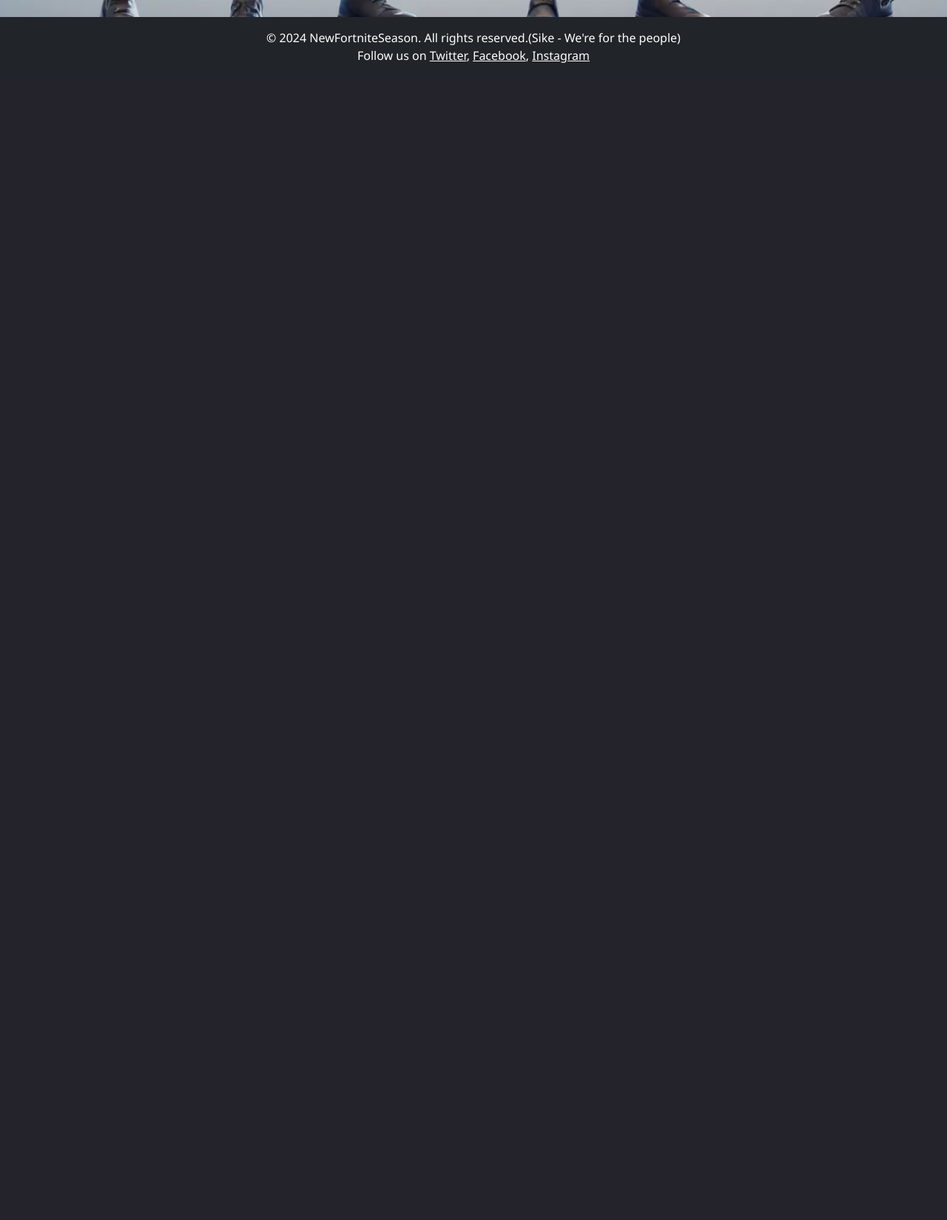
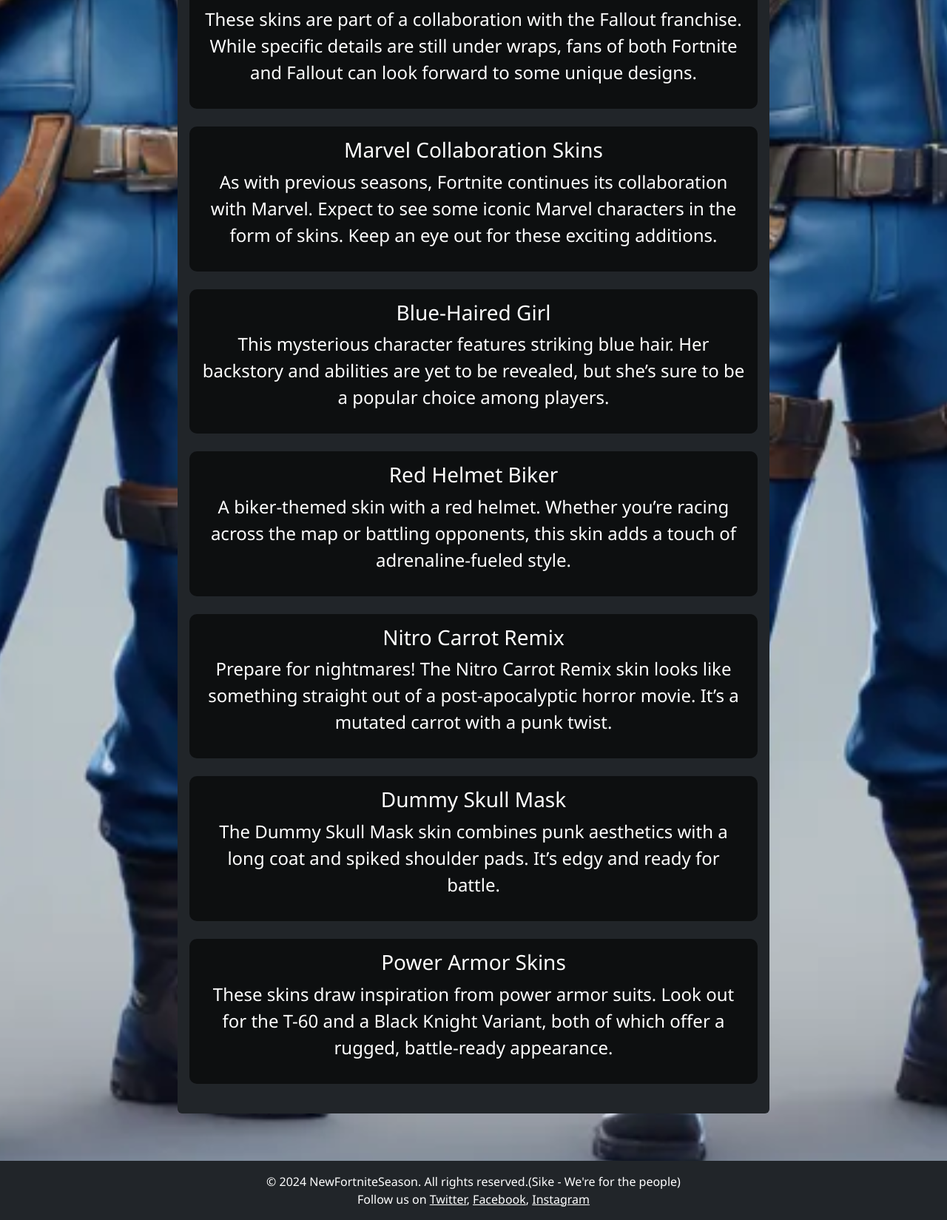
Before and after one commit to AndrewGuadi/newfortniteseason, a Flask app: page /skins in a window 1280 px wide. Shown: the part 833-2482 px from the top of the page at 74% size. Before the commit the page ends 918 px from the top, so only its background shows below. Run offline with Flask 3, Linux system fonts and the light colour scheme; some libraries are stand-ins or nearby versions.

Commit message:
updated skins

```diff
--- a/static/css/skins.css
+++ b/static/css/skins.css
@@ -16,7 +16,7 @@ body {
     text-align: center;
 }
 
-h1, h2 {
+h1, h2, h3 {
     color: white;
 }
 
@@ -33,6 +33,21 @@ h1, h2 {
     font-size: 2rem;
 }
 
+.fs-3 {
+    font-size: 1.75rem;
+}
+
 .fs-4 {
     font-size: 1.25rem;
 }
+
+.skin-list {
+    margin-top: 20px;
+}
+
+.skin-item {
+    background-color: rgba(0, 0, 0, 0.6);
+    padding: 15px;
+    border-radius: 10px;
+    margin-bottom: 20px;
+}
--- a/templates/skins.html
+++ b/templates/skins.html
@@ -19,6 +19,36 @@
     <img src="/static/img/skins-vaultboy.png" alt="Season 5 Skins" class="img-fluid mt-3 mb-4">
     <h2 class="fs-2">Featured Skins</h2>
     <p class="fs-4">Collect and customize your favorite skins, from post-apocalyptic warriors to mysterious survivors.</p>
+    <div class="skin-list mt-4">
+      <div class="skin-item mb-4">
+        <h3 class="fs-3">Fallout Collaboration Skins</h3>
+        <p class="fs-4">These skins are part of a collaboration with the Fallout franchise. While specific details are still under wraps, fans of both Fortnite and Fallout can look forward to some unique designs.</p>
+      </div>
+      <div class="skin-item mb-4">
+        <h3 class="fs-3">Marvel Collaboration Skins</h3>
+        <p class="fs-4">As with previous seasons, Fortnite continues its collaboration with Marvel. Expect to see some iconic Marvel characters in the form of skins. Keep an eye out for these exciting additions.</p>
+      </div>
+      <div class="skin-item mb-4">
+        <h3 class="fs-3">Blue-Haired Girl</h3>
+        <p class="fs-4">This mysterious character features striking blue hair. Her backstory and abilities are yet to be revealed, but she’s sure to be a popular choice among players.</p>
+      </div>
+      <div class="skin-item mb-4">
+        <h3 class="fs-3">Red Helmet Biker</h3>
+        <p class="fs-4">A biker-themed skin with a red helmet. Whether you’re racing across the map or battling opponents, this skin adds a touch of adrenaline-fueled style.</p>
+      </div>
+      <div class="skin-item mb-4">
+        <h3 class="fs-3">Nitro Carrot Remix</h3>
+        <p class="fs-4">Prepare for nightmares! The Nitro Carrot Remix skin looks like something straight out of a post-apocalyptic horror movie. It’s a mutated carrot with a punk twist.</p>
+      </div>
+      <div class="skin-item mb-4">
+        <h3 class="fs-3">Dummy Skull Mask</h3>
+        <p class="fs-4">The Dummy Skull Mask skin combines punk aesthetics with a long coat and spiked shoulder pads. It’s edgy and ready for battle.</p>
+      </div>
+      <div class="skin-item mb-4">
+        <h3 class="fs-3">Power Armor Skins</h3>
+        <p class="fs-4">These skins draw inspiration from power armor suits. Look out for the T-60 and a Black Knight Variant, both of which offer a rugged, battle-ready appearance.</p>
+      </div>
+    </div>
   </div>
 </div>
 {% endblock %}
```
